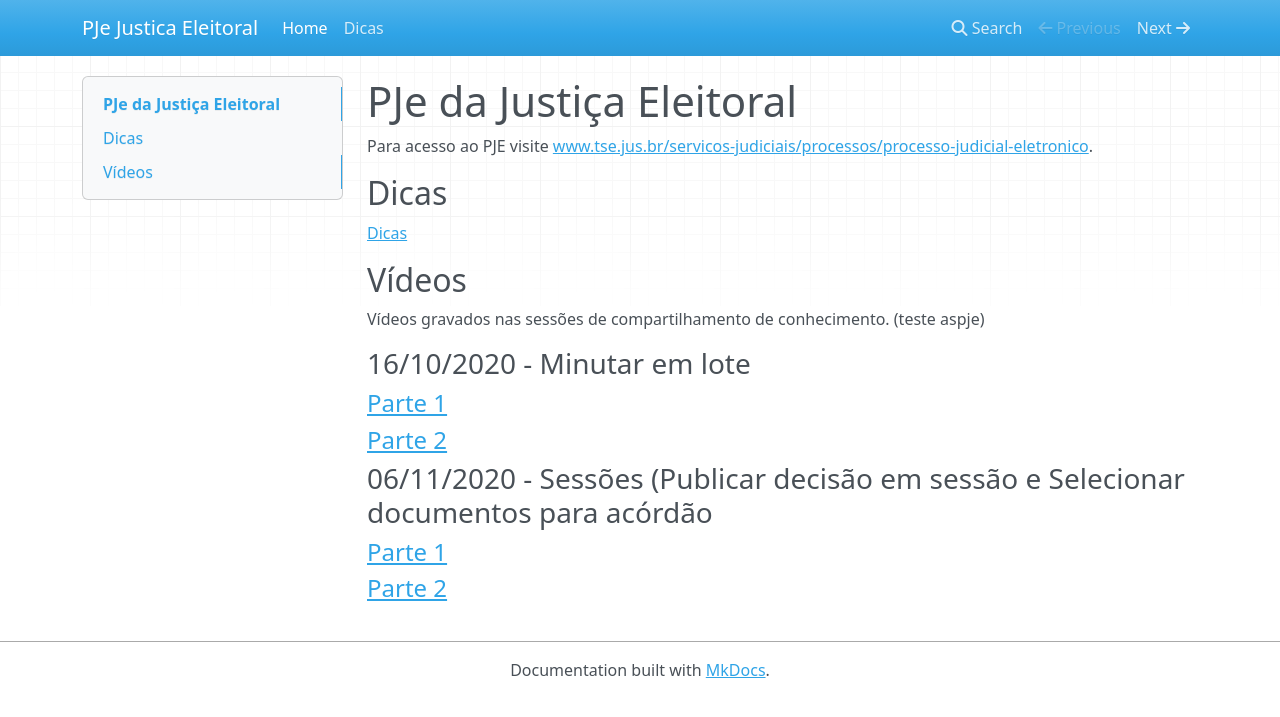
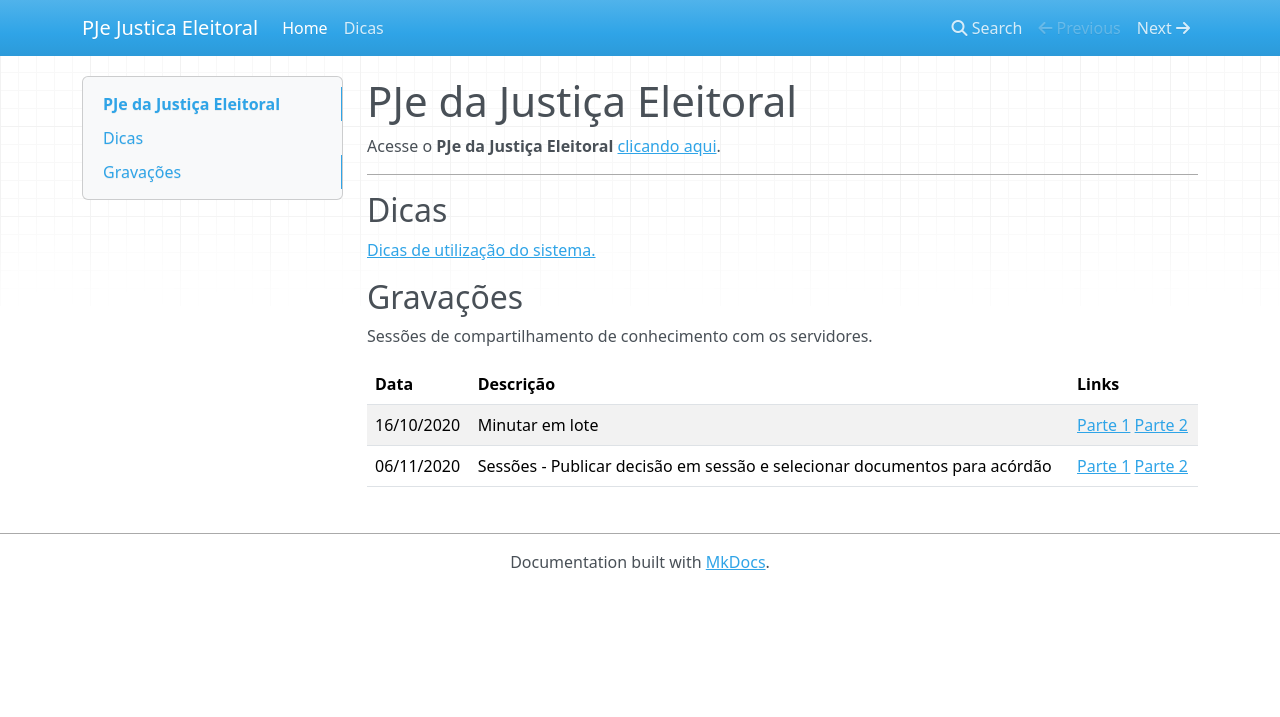
Before and after one commit to PJeJE/dicas_versao_1, an MkDocs documentation site: the page built from docs/index.md, in a window 1280 px wide. Shown: the top 717 px of the page. Built offline with MkDocs 1.6.1, drawn with Linux system fonts in a browser that asks for light colours; nearby versions of some CDN libraries.

Commit message:
layout página inicial

```diff
--- a/docs/index.md
+++ b/docs/index.md
@@ -1,22 +1,19 @@
 # PJe da Justiça Eleitoral
 
-Para acesso ao PJE visite [www.tse.jus.br/servicos-judiciais/processos/processo-judicial-eletronico](http://www.tse.jus.br/servicos-judiciais/processos/processo-judicial-eletronico/).
+Acesse o **PJe da Justiça Eleitoral** [clicando aqui](http://www.tse.jus.br/servicos-judiciais/processos/processo-judicial-eletronico/).
+
+
+---
 
 ## Dicas
 
-[Dicas](https://pjeje.github.io/dicas/dicas/)
+[Dicas de utilização do sistema.](https://pjeje.github.io/dicas/dicas/)
 
-## Vídeos
+## Gravações
 
-Vídeos gravados nas sessões de compartilhamento de conhecimento. (teste aspje)
+Sessões de compartilhamento de conhecimento com os servidores.
 
-
-### 16/10/2020 - Minutar em lote
-
-#### [Parte 1](https://www.dropbox.com/s/3w96wuamjhisk82/pje1g45965874363115%20on%202020-10-16%2017-34.mp4?dl=0)
-#### [Parte 2](https://www.dropbox.com/s/q346i6014b6t5xz/pje1g45965874363115%20on%202020-10-16%2018-17.mp4?dl=0)
-
-### 06/11/2020 - Sessões (Publicar decisão em sessão e Selecionar documentos para acórdão
-
-#### [Parte 1](https://www.dropbox.com/s/q7tm6cbsrr5842u/pje2grauprimeirareuniaoaspje%20on%202020-11-06%2018-04.mp4?dl=0)
-#### [Parte 2](https://www.dropbox.com/s/q4pf7j9kym8poux/pje2grauprimeirareuniaoaspje%20on%202020-11-06%2018-26.mp4?dl=0)
+|  Data  | Descrição | Links |
+|:-------|:----------|:------|
+| 16/10/2020 |  Minutar em lote | [Parte 1](https://www.dropbox.com/s/3w96wuamjhisk82/pje1g45965874363115%20on%202020-10-16%2017-34.mp4?dl=0) [Parte 2](https://www.dropbox.com/s/q346i6014b6t5xz/pje1g45965874363115%20on%202020-10-16%2018-17.mp4?dl=0)
+| 06/11/2020 |    Sessões - Publicar decisão em sessão e selecionar documentos para acórdão   |   [Parte 1](https://www.dropbox.com/s/q7tm6cbsrr5842u/pje2grauprimeirareuniaoaspje%20on%202020-11-06%2018-04.mp4?dl=0) [Parte 2](https://www.dropbox.com/s/q4pf7j9kym8poux/pje2grauprimeirareuniaoaspje%20on%202020-11-06%2018-26.mp4?dl=0) |
```
